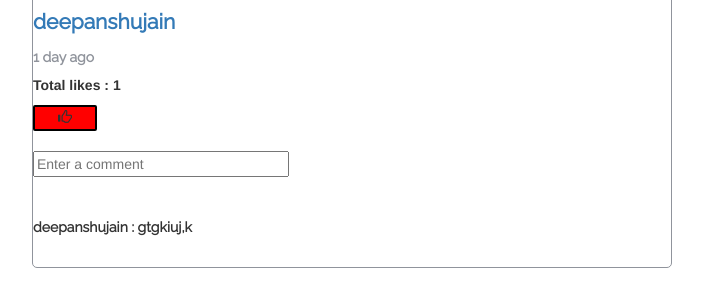
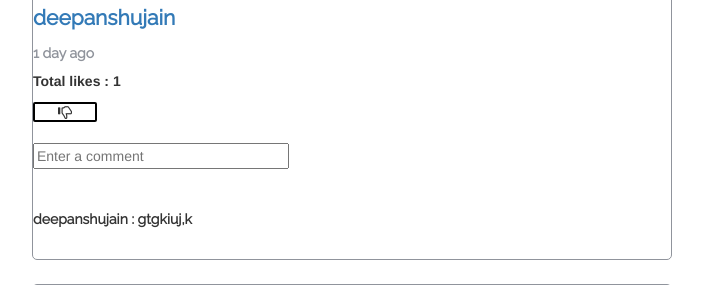
Before and after one commit to SukhnandanMalhotra/PHOICS, a Django app: page /phoics/ in a window 1280 px wide. Shown: the part 1366-1651 px from the top of the page, without its empty margins (358-1061 px from the left). Run offline with Django 3.2, Linux system fonts and the light colour scheme; a user stored in the database is signed in; data comes from the database, SQL or seed files in the repository; both versions use the stored data as it was after the commit; some libraries are stand-ins or nearby versions.

Commit message:
Add thumb expression for like and dislike

```diff
--- a/portal/templates/portal/newsfeed.html
+++ b/portal/templates/portal/newsfeed.html
@@ -90,10 +90,10 @@
                     <p id="user{{ img.id }}"></p>
 
                     {% ifequal 1 img.like_or_not %}
-                        <button type="submit" class="display1" id="dislike{{ img.id }}" data-imgid="{{ img.id }}"
+                      <button type="submit" id="dislike{{ img.id }}" data-imgid="{{ img.id }}" class="glyphicon glyphicon-thumbs-down"
                                 onclick="ifnotliked(id)">
-                            <span class="glyphicon glyphicon-thumbs-up"></span>
-                        </button><br><br>
+{#                    <span class="glyphicon glyphicon-thumbs-down"></span>#}
+                        </button> <br><br>
 
                     {% endifequal %}
 
--- a/portal/views.py
+++ b/portal/views.py
@@ -51,6 +51,7 @@ def check_login(request):
         return redirect('newsfeed')
 
     return login(request, template_name='portal/login.html')
+
 
 def check_signup(request):
    if request.user.is_authenticated:
```
Also changed, not shown: db.sqlite3.
